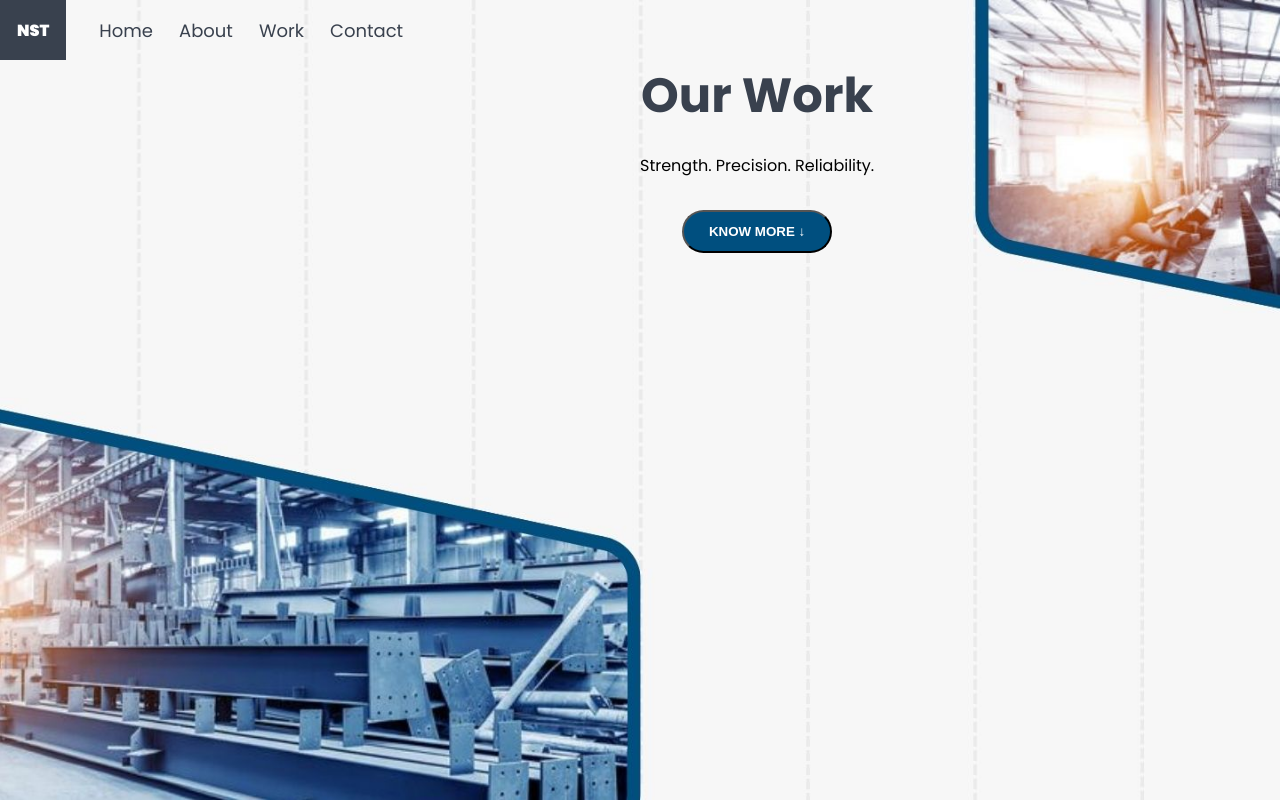
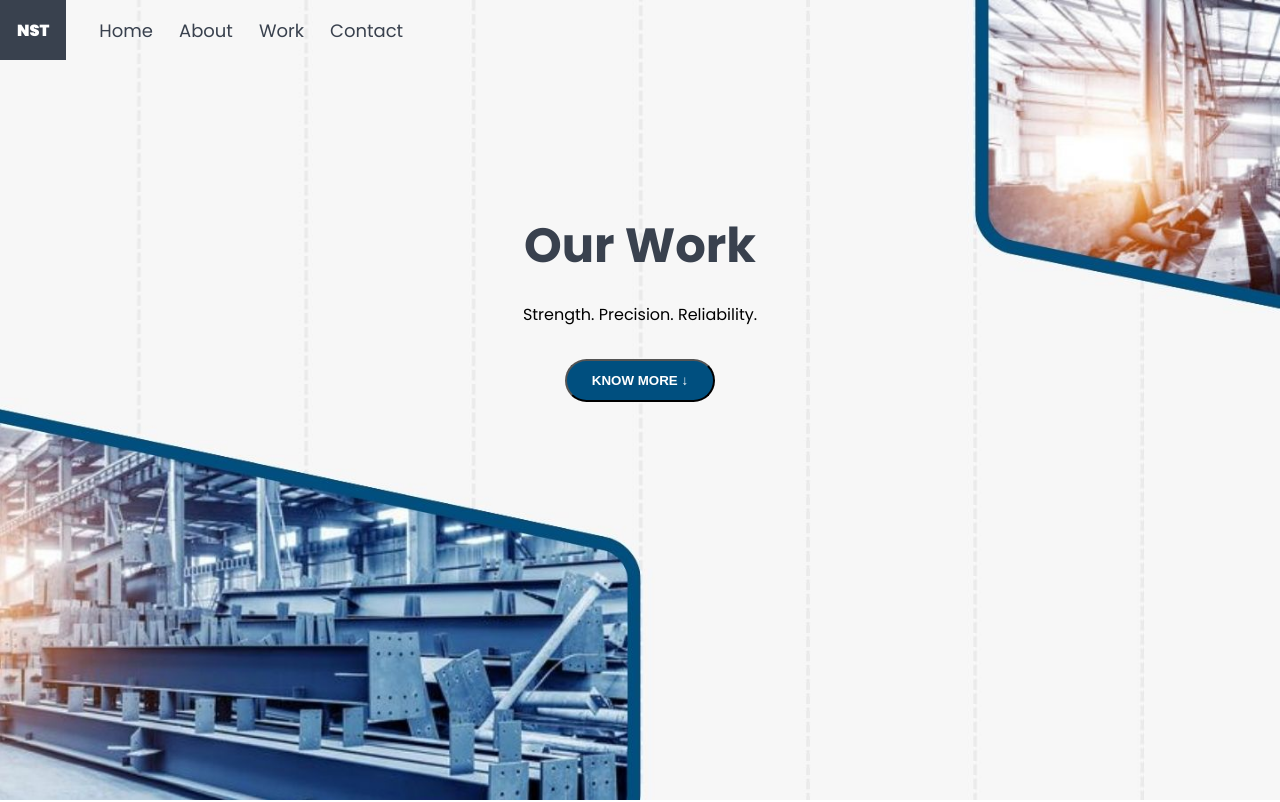
Before and after one commit to SaniaHusainKhan/NST-Website, a plain HTML site: page work.html in a window 1280 px wide. Shown: the top 802 px of the page. Drawn offline with Linux system fonts and the light colour scheme.

Commit message:
Update work.css

```diff
--- a/work.css
+++ b/work.css
@@ -77,6 +77,7 @@ a {
 }
 
 .header_content {
+    margin-top: 15rem;
     width: 80%;
     height: calc(100vh - 10rem);
     display: flex;
@@ -84,13 +85,14 @@ a {
 }
 
 .header_container {
-    width: 200%;
+    width: 100%;
 }
 
 .header_main_title {
     font-size: 4.8rem;
     color: var(--color-secondary);
-    margin-bottom: 2.1rem;
+    margin-bottom: 2rem;
+    text-align: centre;
 }
 
 .header_p {
```
